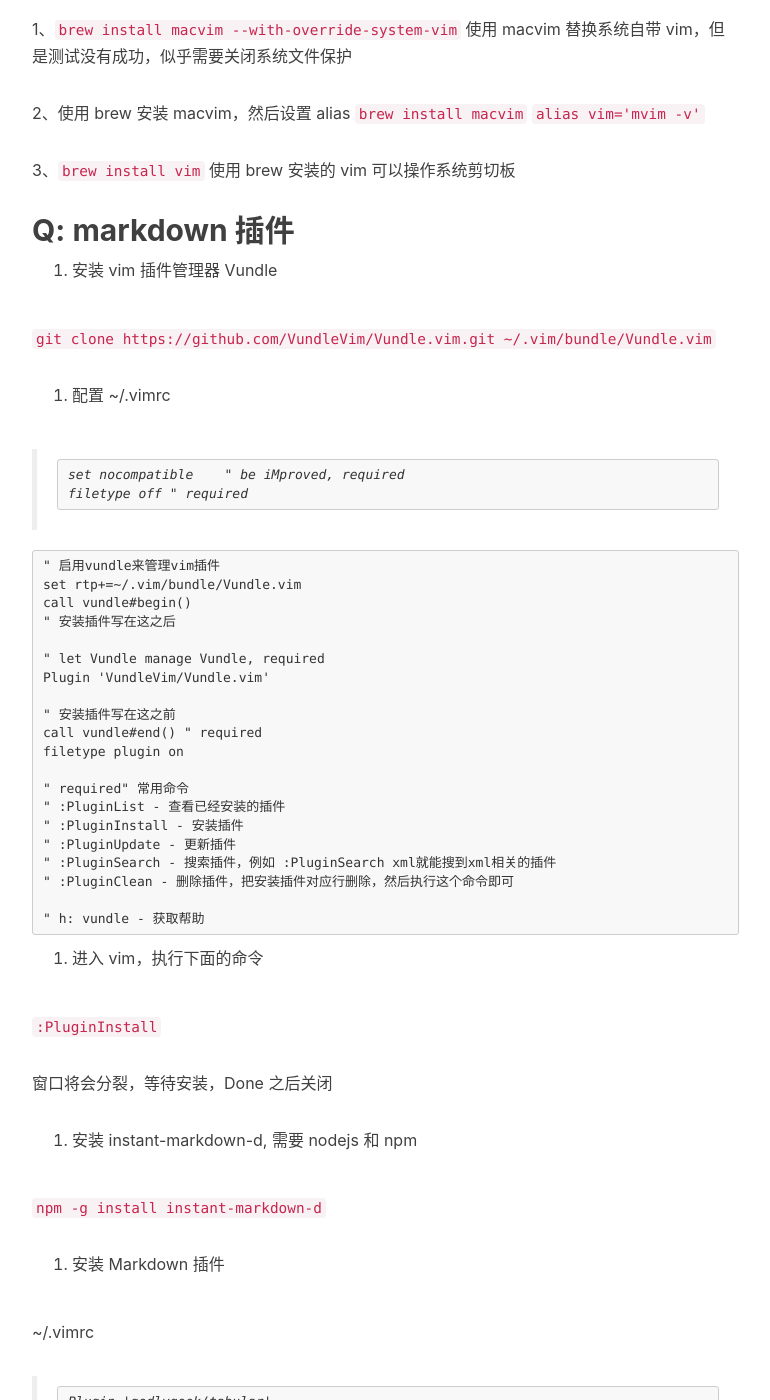
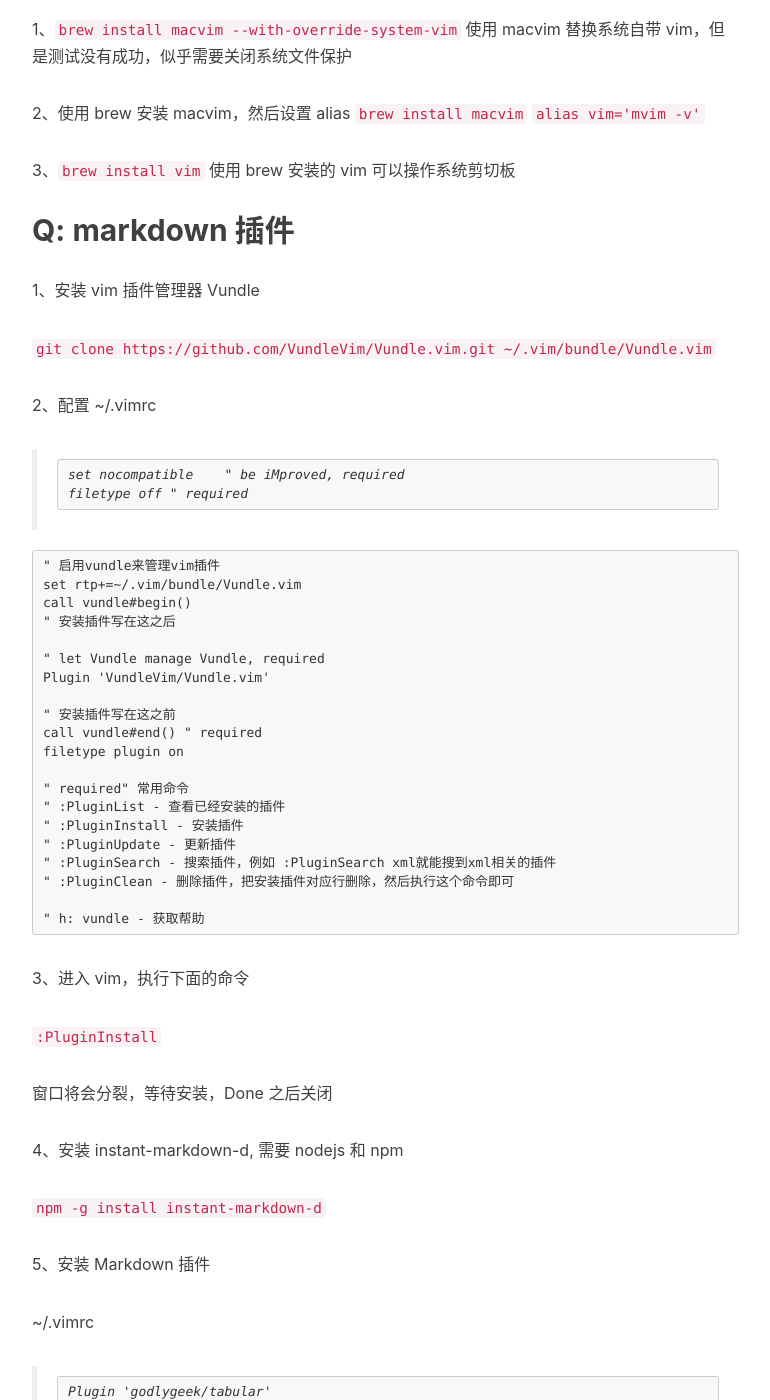
Before and after one commit to ianquu/ianquu.github.io, a Jekyll site: the page built from _posts/2017-10-16-01.markdown, in a window 1280 px wide and 1400 px high, scrolled down 737 px. Shown: the whole window, without its empty margins (233-1003 px from the left). Built offline with Jekyll 4.4.1, drawn with Linux system fonts in a browser that asks for light colours; nearby versions of some CDN libraries; comment, search, counter and statistics services are not loaded.

Commit message:
publish -update

```diff
--- a/_posts/2017-10-16-01.markdown
+++ b/_posts/2017-10-16-01.markdown
@@ -29,11 +29,11 @@
 
 ## Q: markdown 插件
 
-1. 安装 vim 插件管理器 Vundle
+1、安装 vim 插件管理器 Vundle
 
 `git clone https://github.com/VundleVim/Vundle.vim.git ~/.vim/bundle/Vundle.vim`
 
-2. 配置 ~/.vimrc
+2、配置 ~/.vimrc
 
 >
 	set nocompatible    " be iMproved, required
@@ -61,17 +61,17 @@
 	" h: vundle - 获取帮助
 
 
-3.  进入 vim，执行下面的命令
+3、进入 vim，执行下面的命令
 
 `:PluginInstall`
 
 窗口将会分裂，等待安装，Done 之后关闭
 
-4.  安装 instant-markdown-d, 需要 nodejs 和 npm
+4、安装 instant-markdown-d, 需要 nodejs 和 npm
 
 `npm -g install instant-markdown-d`
 
-4.  安装 Markdown 插件
+5、安装 Markdown 插件
 
 ~/.vimrc
 >
```
